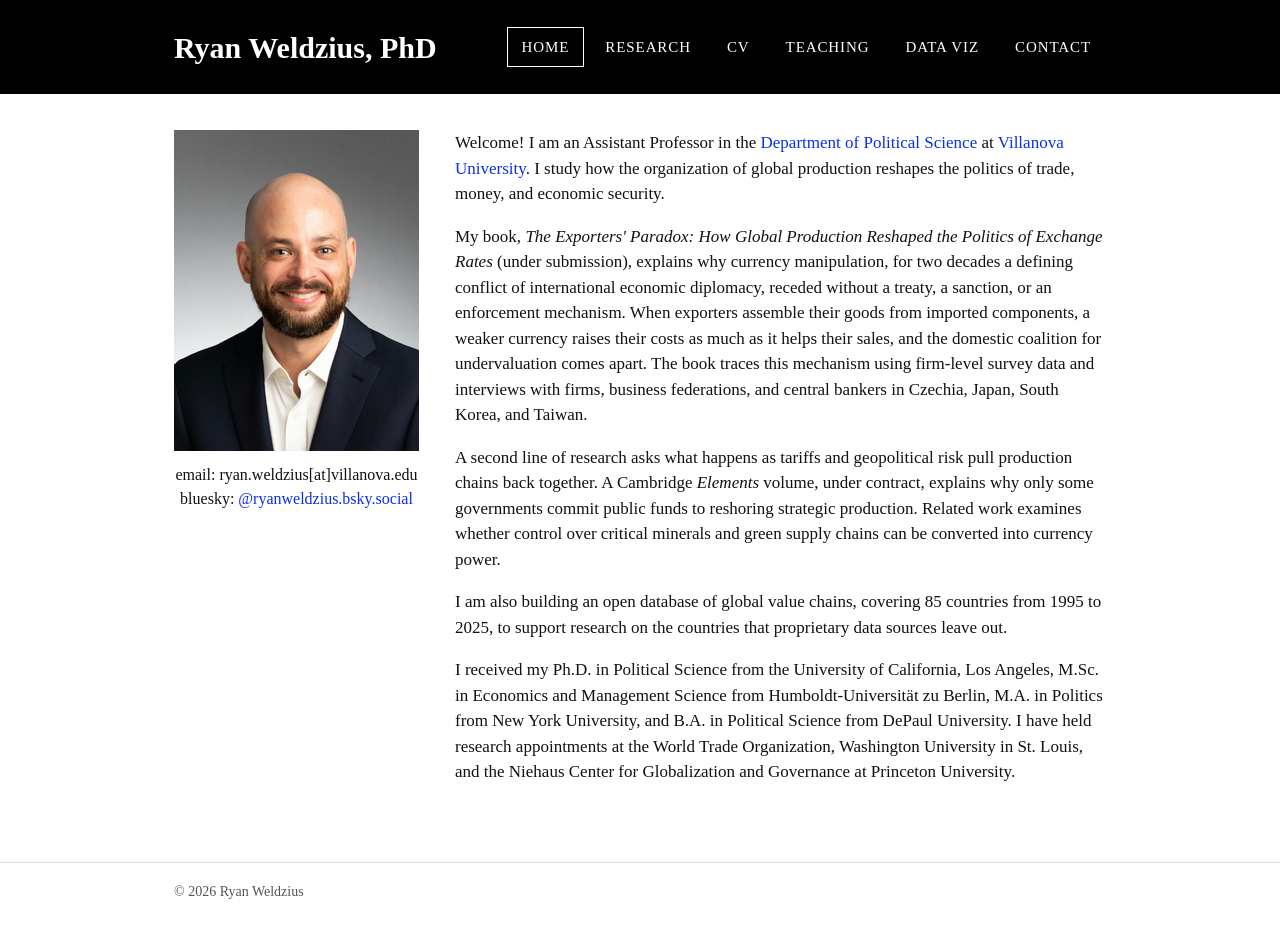
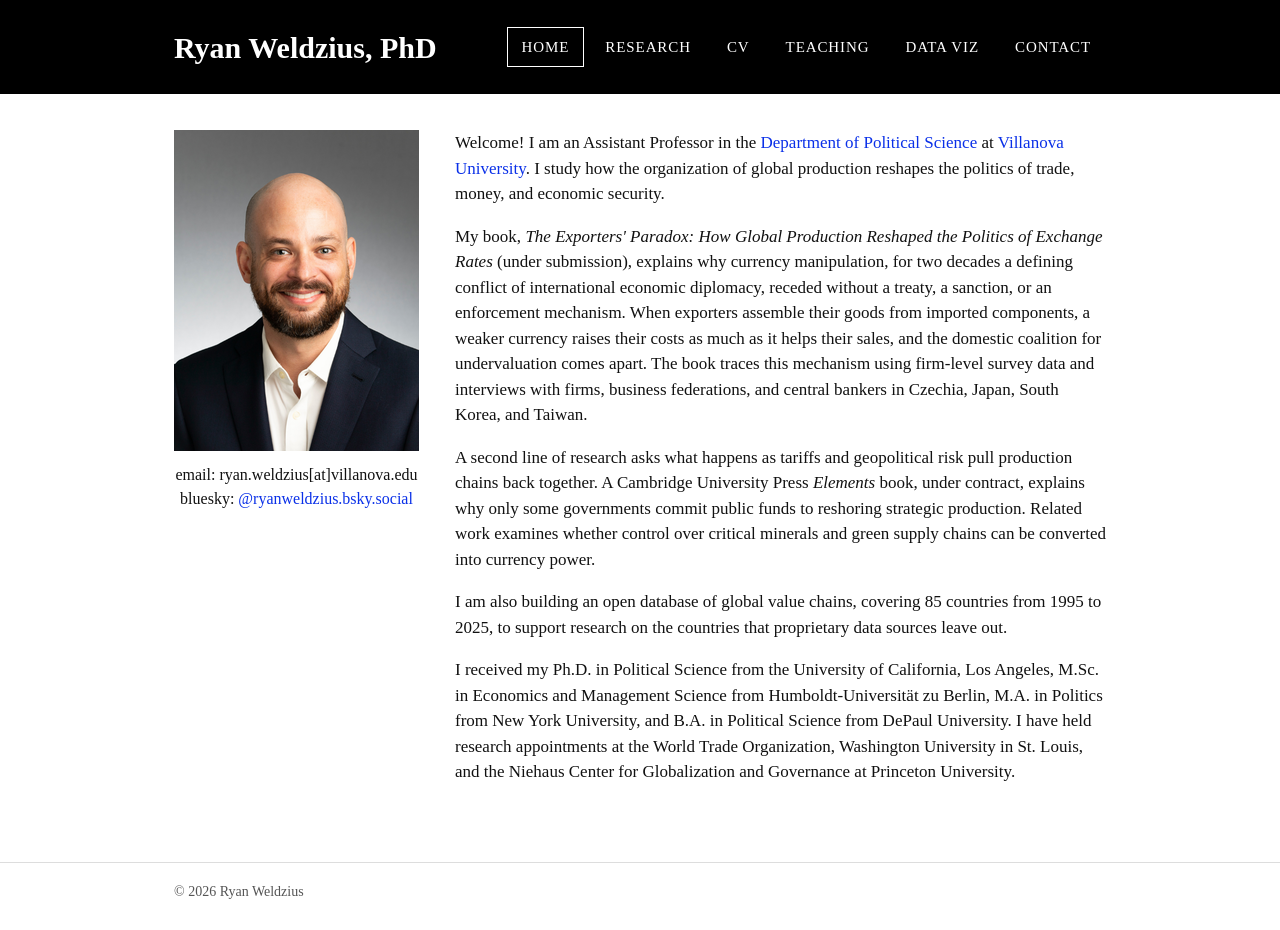
Before and after one commit to rweldzius/rweldzius.github.io, a Jekyll site: the page built from index.html, in a window 1280 px wide. Built offline with Jekyll 4.4.1, drawn with Linux system fonts in a browser that asks for light colours.

Commit message:
Describe the reshoring Element as a Cambridge University Press Elements book
Co-Authored-By: Claude Opus 5 <noreply@anthropic.com>

```diff
--- a/_data/research/books.yml
+++ b/_data/research/books.yml
@@ -55,7 +55,7 @@
     subject matter.
 
 - title: "Reshoring Global Supply Chains: When Governments Act Under Geoeconomic Risk"
-  note: "under contract, Cambridge University Press, *Elements in Globalization and Supply Chains*; manuscript due October 2026"
+  note: "Cambridge University Press *Elements* book, series *Globalization and Supply Chains*; under contract, manuscript due October 2026"
   abstract: >
     Why have only some governments committed substantial public funds to reshoring
     strategic production, even as supply chain vulnerabilities have become widely
@@ -65,7 +65,7 @@
     pharmaceutical, and advanced manufacturing production, while many similarly exposed
     countries have done nothing.
 
-    This *Element* develops a political economy framework to explain that variation. At
+    This book develops a political economy framework to explain that variation. At
     its core, the argument is simple: governments reshore when they are vulnerable
     enough to worry, distrustful enough to act, and capable enough to succeed. More
     formally, reshoring requires the alignment of three conditions: dependence that is
@@ -81,7 +81,7 @@
     and the United States and Australia (capacity), drawing on fieldwork and interviews
     conducted between 2024 and 2026.
 
-    The *Element* shows that reshoring is not a return to protectionism but a distinct
+    The book shows that reshoring is not a return to protectionism but a distinct
     form of geoeconomic statecraft. The findings explain cross-national variation,
     clarify when governments bear the costs of supply chain reconfiguration, and
     anticipate where reshoring will expand—and where it will stall.
--- a/index.html
+++ b/index.html
@@ -16,7 +16,7 @@ title: Home
 
     <p>My book, <em>The Exporters' Paradox: How Global Production Reshaped the Politics of Exchange Rates</em> (under submission), explains why currency manipulation, for two decades a defining conflict of international economic diplomacy, receded without a treaty, a sanction, or an enforcement mechanism. When exporters assemble their goods from imported components, a weaker currency raises their costs as much as it helps their sales, and the domestic coalition for undervaluation comes apart. The book traces this mechanism using firm-level survey data and interviews with firms, business federations, and central bankers in Czechia, Japan, South Korea, and Taiwan.</p>
 
-    <p>A second line of research asks what happens as tariffs and geopolitical risk pull production chains back together. A Cambridge <em>Elements</em> volume, under contract, explains why only some governments commit public funds to reshoring strategic production. Related work examines whether control over critical minerals and green supply chains can be converted into currency power.</p>
+    <p>A second line of research asks what happens as tariffs and geopolitical risk pull production chains back together. A Cambridge University Press <em>Elements</em> book, under contract, explains why only some governments commit public funds to reshoring strategic production. Related work examines whether control over critical minerals and green supply chains can be converted into currency power.</p>
 
     <p>I am also building an open database of global value chains, covering 85 countries from 1995 to 2025, to support research on the countries that proprietary data sources leave out.</p>
 
```
